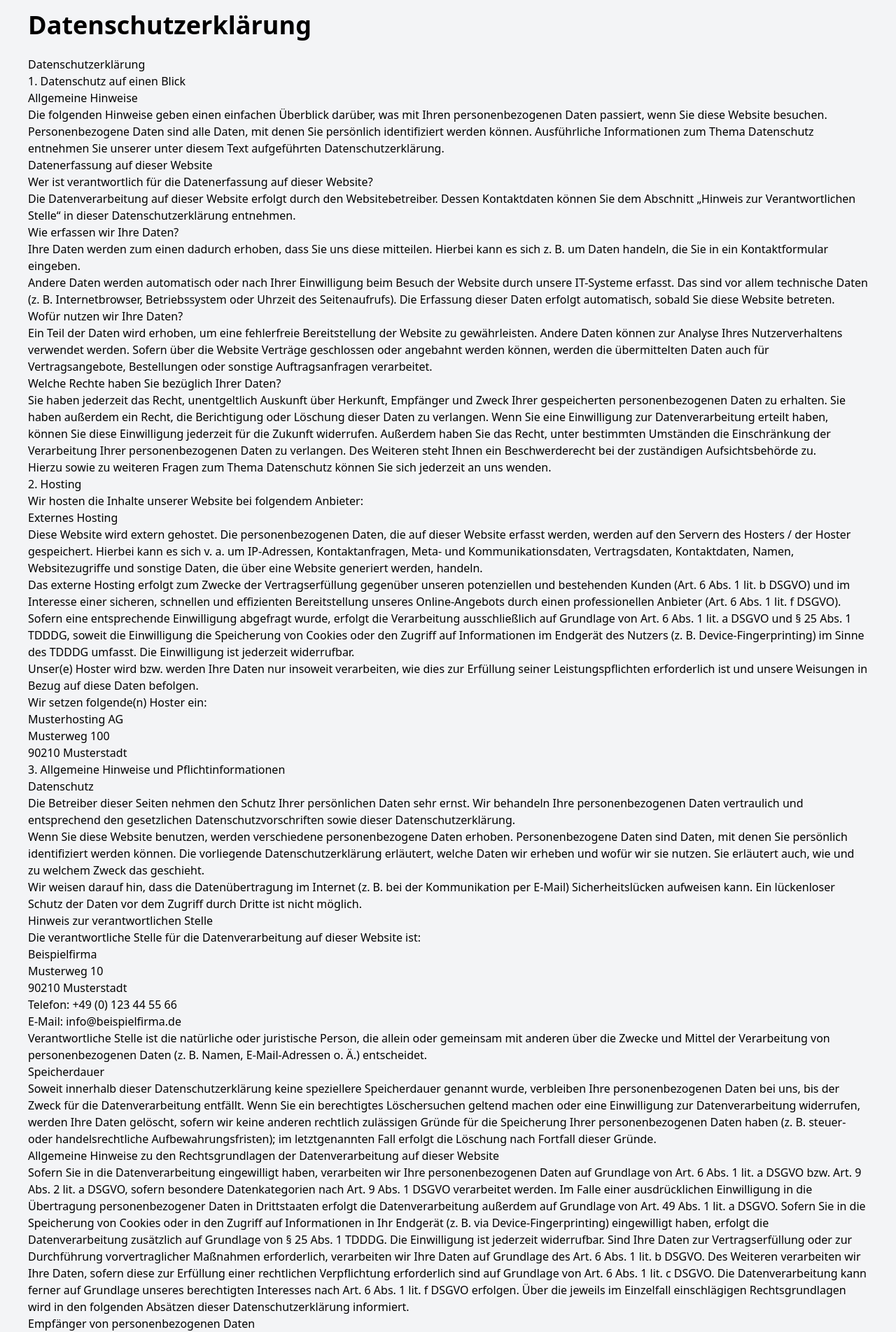
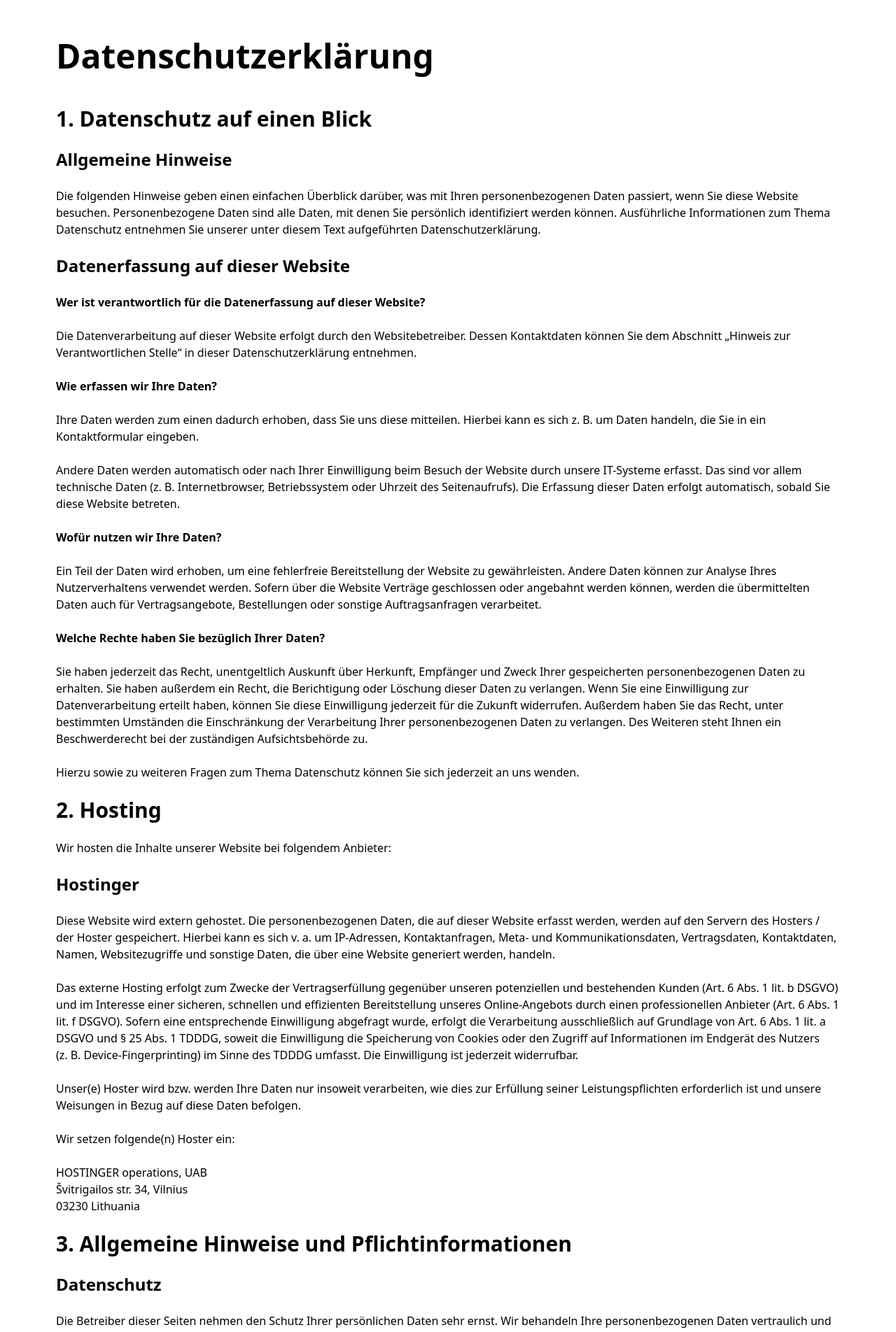
Before and after one commit to Harlequin8x/ConsultingWebsite, a React (Vite) app: page /dataprivacy in a window 1280 px wide. Shown: the part 300-2204 px from the top of the page at 70% size. Built offline with nearby package versions, Linux system fonts and the light colour scheme; a web font is replaced by a local one.

Commit message:
impressum and datapricavy formated

```diff
--- a/src/sections/HeroDataPrivacy.jsx
+++ b/src/sections/HeroDataPrivacy.jsx
@@ -2,41 +2,60 @@ const HeroDataPrivacy = () => {
   return (
     <section
       id="dataprivacy" // Die ID, auf die der Link verweist
-      className="w-full flex flex-col justify-start items-start min-h-screen p-10 bg-gray-100"
+      className="w-full flex flex-col justify-start items-start min-h-screen p-20"
     >
-      <h1 className="text-4xl font-bold mb-6">Datenschutzerklärung</h1>
-      <h1>Datenschutz&shy;erkl&auml;rung</h1>
-      <h2>1. Datenschutz auf einen Blick</h2>
-      <h3>Allgemeine Hinweise</h3>{' '}
+      <h1 className="text-5xl font-bold mb-6">Datenschutzerklärung</h1>
+      <br></br>
+
+      <h1 className="text-3xl font-bold">1. Datenschutz auf einen Blick</h1>
+      <br></br>
+      <h1 className="text-2xl font-bold">Allgemeine Hinweise</h1>
+      <br></br>
       <p>
         Die folgenden Hinweise geben einen einfachen &Uuml;berblick dar&uuml;ber, was mit Ihren personenbezogenen Daten passiert,
         wenn Sie diese Website besuchen. Personenbezogene Daten sind alle Daten, mit denen Sie pers&ouml;nlich identifiziert
         werden k&ouml;nnen. Ausf&uuml;hrliche Informationen zum Thema Datenschutz entnehmen Sie unserer unter diesem Text
         aufgef&uuml;hrten Datenschutzerkl&auml;rung.
       </p>
-      <h3>Datenerfassung auf dieser Website</h3> <h4>Wer ist verantwortlich f&uuml;r die Datenerfassung auf dieser Website?</h4>{' '}
+      <br></br>
+      <h1 className="text-2xl font-bold">Datenerfassung auf dieser Website</h1>
+      <br></br>
+      <h1 className="text-1xl font-bold">Wer ist verantwortlich f&uuml;r die Datenerfassung auf dieser Website?</h1>
+      <br></br>
+
       <p>
         Die Datenverarbeitung auf dieser Website erfolgt durch den Websitebetreiber. Dessen Kontaktdaten k&ouml;nnen Sie dem
         Abschnitt &bdquo;Hinweis zur Verantwortlichen Stelle&ldquo; in dieser Datenschutzerkl&auml;rung entnehmen.
       </p>{' '}
-      <h4>Wie erfassen wir Ihre Daten?</h4>{' '}
+      <br></br>
+      <h1 className="text-1xl font-bold">Wie erfassen wir Ihre Daten?</h1>
+      <br></br>
+
       <p>
         Ihre Daten werden zum einen dadurch erhoben, dass Sie uns diese mitteilen. Hierbei kann es sich z.&nbsp;B. um Daten
         handeln, die Sie in ein Kontaktformular eingeben.
       </p>{' '}
+      <br></br>
+
       <p>
         Andere Daten werden automatisch oder nach Ihrer Einwilligung beim Besuch der Website durch unsere IT-Systeme erfasst. Das
         sind vor allem technische Daten (z.&nbsp;B. Internetbrowser, Betriebssystem oder Uhrzeit des Seitenaufrufs). Die Erfassung
         dieser Daten erfolgt automatisch, sobald Sie diese Website betreten.
       </p>{' '}
-      <h4>Wof&uuml;r nutzen wir Ihre Daten?</h4>{' '}
+      <br></br>
+
+      <h1 className="text-1xl font-bold">Wof&uuml;r nutzen wir Ihre Daten?</h1>
+      <br></br>
       <p>
         Ein Teil der Daten wird erhoben, um eine fehlerfreie Bereitstellung der Website zu gew&auml;hrleisten. Andere Daten
         k&ouml;nnen zur Analyse Ihres Nutzerverhaltens verwendet werden. Sofern &uuml;ber die Website Vertr&auml;ge geschlossen
         oder angebahnt werden k&ouml;nnen, werden die &uuml;bermittelten Daten auch f&uuml;r Vertragsangebote, Bestellungen oder
         sonstige Auftragsanfragen verarbeitet.
       </p>{' '}
-      <h4>Welche Rechte haben Sie bez&uuml;glich Ihrer Daten?</h4>{' '}
+      <br></br>
+
+      <h1 className="text-1xl font-bold">Welche Rechte haben Sie bez&uuml;glich Ihrer Daten?</h1>
+      <br></br>
       <p>
         Sie haben jederzeit das Recht, unentgeltlich Auskunft &uuml;ber Herkunft, Empf&auml;nger und Zweck Ihrer gespeicherten
         personenbezogenen Daten zu erhalten. Sie haben au&szlig;erdem ein Recht, die Berichtigung oder L&ouml;schung dieser Daten
@@ -45,16 +64,25 @@ const HeroDataPrivacy = () => {
         Einschr&auml;nkung der Verarbeitung Ihrer personenbezogenen Daten zu verlangen. Des Weiteren steht Ihnen ein
         Beschwerderecht bei der zust&auml;ndigen Aufsichtsbeh&ouml;rde zu.
       </p>{' '}
+      <br></br>
       <p>Hierzu sowie zu weiteren Fragen zum Thema Datenschutz k&ouml;nnen Sie sich jederzeit an uns wenden.</p>
-      <h2>2. Hosting</h2>
+      <br></br>
+
+      <h1 className="text-3xl font-bold">2. Hosting</h1>
+      <br></br>
       <p>Wir hosten die Inhalte unserer Website bei folgendem Anbieter:</p>
-      <h3>Externes Hosting</h3>{' '}
+      <br></br>
+      <h1 className="text-2xl font-bold">Hostinger</h1>
+      <br></br>
+
       <p>
         Diese Website wird extern gehostet. Die personenbezogenen Daten, die auf dieser Website erfasst werden, werden auf den
         Servern des Hosters / der Hoster gespeichert. Hierbei kann es sich v.&nbsp;a. um IP-Adressen, Kontaktanfragen, Meta- und
         Kommunikationsdaten, Vertragsdaten, Kontaktdaten, Namen, Websitezugriffe und sonstige Daten, die &uuml;ber eine Website
         generiert werden, handeln.
       </p>{' '}
+      <br></br>
+
       <p>
         Das externe Hosting erfolgt zum Zwecke der Vertragserf&uuml;llung gegen&uuml;ber unseren potenziellen und bestehenden
         Kunden (Art. 6 Abs. 1 lit. b DSGVO) und im Interesse einer sicheren, schnellen und effizienten Bereitstellung unseres
@@ -63,37 +91,59 @@ const HeroDataPrivacy = () => {
         Abs. 1 TDDDG, soweit die Einwilligung die Speicherung von Cookies oder den Zugriff auf Informationen im Endger&auml;t des
         Nutzers (z.&nbsp;B. Device-Fingerprinting) im Sinne des TDDDG umfasst. Die Einwilligung ist jederzeit widerrufbar.
       </p>{' '}
+      <br></br>
+
       <p>
         Unser(e) Hoster wird bzw. werden Ihre Daten nur insoweit verarbeiten, wie dies zur Erf&uuml;llung seiner
         Leistungspflichten erforderlich ist und unsere Weisungen in Bezug auf diese Daten befolgen.
       </p>{' '}
+      <br></br>
+
       <p>Wir setzen folgende(n) Hoster ein:</p>
+      <br></br>
+
       <p>
-        Musterhosting AG
+        HOSTINGER operations, UAB
         <br />
-        Musterweg 100
+        Švitrigailos str. 34, Vilnius
         <br />
-        90210 Musterstadt
+        03230 Lithuania
       </p>
-      <h2>3. Allgemeine Hinweise und Pflicht&shy;informationen</h2>
-      <h3>Datenschutz</h3>{' '}
+      <br></br>
+
+      <h1 className="text-3xl font-bold">3. Allgemeine Hinweise und Pflicht&shy;informationen</h1>
+      <br></br>
+
+      <h1 className="text-2xl font-bold">Datenschutz</h1>
+      <br></br>
+
       <p>
         Die Betreiber dieser Seiten nehmen den Schutz Ihrer pers&ouml;nlichen Daten sehr ernst. Wir behandeln Ihre
         personenbezogenen Daten vertraulich und entsprechend den gesetzlichen Datenschutzvorschriften sowie dieser
         Datenschutzerkl&auml;rung.
       </p>{' '}
+      <br></br>
+
       <p>
         Wenn Sie diese Website benutzen, werden verschiedene personenbezogene Daten erhoben. Personenbezogene Daten sind Daten,
         mit denen Sie pers&ouml;nlich identifiziert werden k&ouml;nnen. Die vorliegende Datenschutzerkl&auml;rung erl&auml;utert,
         welche Daten wir erheben und wof&uuml;r wir sie nutzen. Sie erl&auml;utert auch, wie und zu welchem Zweck das geschieht.
       </p>{' '}
+      <br></br>
+
       <p>
         Wir weisen darauf hin, dass die Daten&uuml;bertragung im Internet (z.&nbsp;B. bei der Kommunikation per E-Mail)
         Sicherheitsl&uuml;cken aufweisen kann. Ein l&uuml;ckenloser Schutz der Daten vor dem Zugriff durch Dritte ist nicht
         m&ouml;glich.
       </p>
-      <h3>Hinweis zur verantwortlichen Stelle</h3>{' '}
+      <br></br>
+
+      <h1 className="text-2xl font-bold">Hinweis zur verantwortlichen Stelle</h1>
+      <br></br>
+
       <p>Die verantwortliche Stelle f&uuml;r die Datenverarbeitung auf dieser Website ist:</p>{' '}
+      <br></br>
+
       <p>
         Beispielfirma
         <br />
@@ -101,17 +151,25 @@ const HeroDataPrivacy = () => {
         <br />
         90210 Musterstadt
       </p>
+      <br></br>
+
       <p>
         Telefon: +49 (0) 123 44 55 66
         <br />
         E-Mail: info@beispielfirma.de
       </p>
+      <br></br>
+
       <p>
         Verantwortliche Stelle ist die nat&uuml;rliche oder juristische Person, die allein oder gemeinsam mit anderen &uuml;ber
         die Zwecke und Mittel der Verarbeitung von personenbezogenen Daten (z.&nbsp;B. Namen, E-Mail-Adressen o. &Auml;.)
         entscheidet.
       </p>
-      <h3>Speicherdauer</h3>{' '}
+      <br></br>
+
+      <h1 className="text-2xl font-bold">Speicherdauer</h1>
+      <br></br>
+
       <p>
         Soweit innerhalb dieser Datenschutzerkl&auml;rung keine speziellere Speicherdauer genannt wurde, verbleiben Ihre
         personenbezogenen Daten bei uns, bis der Zweck f&uuml;r die Datenverarbeitung entf&auml;llt. Wenn Sie ein berechtigtes
@@ -120,7 +178,11 @@ const HeroDataPrivacy = () => {
         personenbezogenen Daten haben (z.&nbsp;B. steuer- oder handelsrechtliche Aufbewahrungsfristen); im letztgenannten Fall
         erfolgt die L&ouml;schung nach Fortfall dieser Gr&uuml;nde.
       </p>
-      <h3>Allgemeine Hinweise zu den Rechtsgrundlagen der Datenverarbeitung auf dieser Website</h3>{' '}
+      <br></br>
+
+      <h1 className="text-2xl font-bold">Allgemeine Hinweise zu den Rechtsgrundlagen der Datenverarbeitung auf dieser Website</h1>
+      <br></br>
+
       <p>
         Sofern Sie in die Datenverarbeitung eingewilligt haben, verarbeiten wir Ihre personenbezogenen Daten auf Grundlage von
         Art. 6 Abs. 1 lit. a DSGVO bzw. Art. 9 Abs. 2 lit. a DSGVO, sofern besondere Datenkategorien nach Art. 9 Abs. 1 DSGVO
@@ -135,7 +197,11 @@ const HeroDataPrivacy = () => {
         Interesses nach Art. 6 Abs. 1 lit. f DSGVO erfolgen. &Uuml;ber die jeweils im Einzelfall einschl&auml;gigen
         Rechtsgrundlagen wird in den folgenden Abs&auml;tzen dieser Datenschutzerkl&auml;rung informiert.
       </p>
-      <h3>Empfänger von personenbezogenen Daten</h3>{' '}
+      <br></br>
+
+      <h1 className="text-2xl font-bold">Empfänger von personenbezogenen Daten</h1>
+      <br></br>
+
       <p>
         Im Rahmen unserer Gesch&auml;ftst&auml;tigkeit arbeiten wir mit verschiedenen externen Stellen zusammen. Dabei ist
         teilweise auch eine &Uuml;bermittlung von personenbezogenen Daten an diese externen Stellen erforderlich. Wir geben
@@ -146,13 +212,21 @@ const HeroDataPrivacy = () => {
         Grundlage eines g&uuml;ltigen Vertrags &uuml;ber Auftragsverarbeitung weiter. Im Falle einer gemeinsamen Verarbeitung wird
         ein Vertrag &uuml;ber gemeinsame Verarbeitung geschlossen.
       </p>
-      <h3>Widerruf Ihrer Einwilligung zur Datenverarbeitung</h3>{' '}
+      <br></br>
+
+      <h1 className="text-2xl font-bold">Widerruf Ihrer Einwilligung zur Datenverarbeitung</h1>
+      <br></br>
+
       <p>
         Viele Datenverarbeitungsvorg&auml;nge sind nur mit Ihrer ausdr&uuml;cklichen Einwilligung m&ouml;glich. Sie k&ouml;nnen
         eine bereits erteilte Einwilligung jederzeit widerrufen. Die Rechtm&auml;&szlig;igkeit der bis zum Widerruf erfolgten
         Datenverarbeitung bleibt vom Widerruf unber&uuml;hrt.
       </p>
-      <h3>Widerspruchsrecht gegen die Datenerhebung in besonderen F&auml;llen sowie gegen Direktwerbung (Art. 21 DSGVO)</h3>{' '}
+      <br></br>
+
+      <h1 className="text-2xl font-bold">Widerspruchsrecht gegen die Datenerhebung in besonderen F&auml;llen sowie gegen Direktwerbung (Art. 21 DSGVO)</h1>
+      <br></br>
+
       <p>
         WENN DIE DATENVERARBEITUNG AUF GRUNDLAGE VON ART. 6 ABS. 1 LIT. E ODER F DSGVO ERFOLGT, HABEN SIE JEDERZEIT DAS RECHT, AUS
         GR&Uuml;NDEN, DIE SICH AUS IHRER BESONDEREN SITUATION ERGEBEN, GEGEN DIE VERARBEITUNG IHRER PERSONENBEZOGENEN DATEN
@@ -163,6 +237,8 @@ const HeroDataPrivacy = () => {
         &Uuml;BERWIEGEN ODER DIE VERARBEITUNG DIENT DER GELTENDMACHUNG, AUS&Uuml;BUNG ODER VERTEIDIGUNG VON RECHTSANSPR&Uuml;CHEN
         (WIDERSPRUCH NACH ART. 21 ABS. 1 DSGVO).
       </p>{' '}
+      <br></br>
+
       <p>
         WERDEN IHRE PERSONENBEZOGENEN DATEN VERARBEITET, UM DIREKTWERBUNG ZU BETREIBEN, SO HABEN SIE DAS RECHT, JEDERZEIT
         WIDERSPRUCH GEGEN DIE VERARBEITUNG SIE BETREFFENDER PERSONENBEZOGENER DATEN ZUM ZWECKE DERARTIGER WERBUNG EINZULEGEN; DIES
@@ -170,33 +246,51 @@ const HeroDataPrivacy = () => {
         IHRE PERSONENBEZOGENEN DATEN ANSCHLIESSEND NICHT MEHR ZUM ZWECKE DER DIREKTWERBUNG VERWENDET (WIDERSPRUCH NACH ART. 21
         ABS. 2 DSGVO).
       </p>
-      <h3>Beschwerde&shy;recht bei der zust&auml;ndigen Aufsichts&shy;beh&ouml;rde</h3>{' '}
+      <br></br>
+
+      <h1 className="text-2xl font-bold">Beschwerde&shy;recht bei der zust&auml;ndigen Aufsichts&shy;beh&ouml;rde</h1>
+      <br></br>
+
       <p>
         Im Falle von Verst&ouml;&szlig;en gegen die DSGVO steht den Betroffenen ein Beschwerderecht bei einer
         Aufsichtsbeh&ouml;rde, insbesondere in dem Mitgliedstaat ihres gew&ouml;hnlichen Aufenthalts, ihres Arbeitsplatzes oder
         des Orts des mutma&szlig;lichen Versto&szlig;es zu. Das Beschwerderecht besteht unbeschadet anderweitiger
         verwaltungsrechtlicher oder gerichtlicher Rechtsbehelfe.
       </p>
-      <h3>Recht auf Daten&shy;&uuml;bertrag&shy;barkeit</h3>{' '}
+      <br></br>
+
+      <h1 className="text-2xl font-bold">Recht auf Daten&shy;&uuml;bertrag&shy;barkeit</h1>
+      <br></br>
+
       <p>
         Sie haben das Recht, Daten, die wir auf Grundlage Ihrer Einwilligung oder in Erf&uuml;llung eines Vertrags automatisiert
         verarbeiten, an sich oder an einen Dritten in einem g&auml;ngigen, maschinenlesbaren Format aush&auml;ndigen zu lassen.
         Sofern Sie die direkte &Uuml;bertragung der Daten an einen anderen Verantwortlichen verlangen, erfolgt dies nur, soweit es
         technisch machbar ist.
       </p>
-      <h3>Auskunft, Berichtigung und L&ouml;schung</h3>{' '}
+      <br></br>
+
+      <h1 className="text-2xl font-bold">Auskunft, Berichtigung und L&ouml;schung</h1>
+      <br></br>
+
       <p>
         Sie haben im Rahmen der geltenden gesetzlichen Bestimmungen jederzeit das Recht auf unentgeltliche Auskunft &uuml;ber Ihre
         gespeicherten personenbezogenen Daten, deren Herkunft und Empf&auml;nger und den Zweck der Datenverarbeitung und ggf. ein
         Recht auf Berichtigung oder L&ouml;schung dieser Daten. Hierzu sowie zu weiteren Fragen zum Thema personenbezogene Daten
         k&ouml;nnen Sie sich jederzeit an uns wenden.
       </p>
-      <h3>Recht auf Einschr&auml;nkung der Verarbeitung</h3>{' '}
+      <br></br>
+
+      <h1 className="text-2xl font-bold">Recht auf Einschr&auml;nkung der Verarbeitung</h1>
+      <br></br>
+
       <p>
         Sie haben das Recht, die Einschr&auml;nkung der Verarbeitung Ihrer personenbezogenen Daten zu verlangen. Hierzu
         k&ouml;nnen Sie sich jederzeit an uns wenden. Das Recht auf Einschr&auml;nkung der Verarbeitung besteht in folgenden
         F&auml;llen:
       </p>{' '}
+      <br></br>
+
       <ul>
         {' '}
         <li>
@@ -219,6 +313,8 @@ const HeroDataPrivacy = () => {
           Einschr&auml;nkung der Verarbeitung Ihrer personenbezogenen Daten zu verlangen.
         </li>{' '}
       </ul>{' '}
+      <br></br>
+
       <p>
         Wenn Sie die Verarbeitung Ihrer personenbezogenen Daten eingeschr&auml;nkt haben, d&uuml;rfen diese Daten &ndash; von
         ihrer Speicherung abgesehen &ndash; nur mit Ihrer Einwilligung oder zur Geltendmachung, Aus&uuml;bung oder Verteidigung
@@ -226,19 +322,31 @@ const HeroDataPrivacy = () => {
         Gr&uuml;nden eines wichtigen &ouml;ffentlichen Interesses der Europ&auml;ischen Union oder eines Mitgliedstaats
         verarbeitet werden.
       </p>
-      <h3>SSL- bzw. TLS-Verschl&uuml;sselung</h3>{' '}
+      <br></br>
+
+      <h1 className="text-2xl font-bold">SSL- bzw. TLS-Verschl&uuml;sselung</h1>
+      <br></br>
+
       <p>
         Diese Seite nutzt aus Sicherheitsgr&uuml;nden und zum Schutz der &Uuml;bertragung vertraulicher Inhalte, wie zum Beispiel
         Bestellungen oder Anfragen, die Sie an uns als Seitenbetreiber senden, eine SSL- bzw. TLS-Verschl&uuml;sselung. Eine
         verschl&uuml;sselte Verbindung erkennen Sie daran, dass die Adresszeile des Browsers von &bdquo;http://&ldquo; auf
         &bdquo;https://&ldquo; wechselt und an dem Schloss-Symbol in Ihrer Browserzeile.
       </p>{' '}
+      <br></br>
+
       <p>
         Wenn die SSL- bzw. TLS-Verschl&uuml;sselung aktiviert ist, k&ouml;nnen die Daten, die Sie an uns &uuml;bermitteln, nicht
         von Dritten mitgelesen werden.
       </p>
-      <h2>4. Datenerfassung auf dieser Website</h2>
-      <h3>Cookies</h3>{' '}
+      <br></br>
+
+      <h1 className="text-3xl font-bold">4. Datenerfassung auf dieser Website</h1>
+      <br></br>
+
+      <h1 className="text-2xl font-bold">Cookies</h1>
+      <br></br>
+
       <p>
         Unsere Internetseiten verwenden so genannte &bdquo;Cookies&ldquo;. Cookies sind kleine Datenpakete und richten auf Ihrem
         Endger&auml;t keinen Schaden an. Sie werden entweder vor&uuml;bergehend f&uuml;r die Dauer einer Sitzung (Session-Cookies)
@@ -246,16 +354,22 @@ const HeroDataPrivacy = () => {
         automatisch gel&ouml;scht. Permanente Cookies bleiben auf Ihrem Endger&auml;t gespeichert, bis Sie diese selbst
         l&ouml;schen oder eine automatische L&ouml;schung durch Ihren Webbrowser erfolgt.
       </p>{' '}
+      <br></br>
+
       <p>
         Cookies k&ouml;nnen von uns (First-Party-Cookies) oder von Drittunternehmen stammen (sog. Third-Party-Cookies).
         Third-Party-Cookies erm&ouml;glichen die Einbindung bestimmter Dienstleistungen von Drittunternehmen innerhalb von
         Webseiten (z.&nbsp;B. Cookies zur Abwicklung von Zahlungsdienstleistungen).
       </p>{' '}
+
+      <br></br>
       <p>
         Cookies haben verschiedene Funktionen. Zahlreiche Cookies sind technisch notwendig, da bestimmte Webseitenfunktionen ohne
         diese nicht funktionieren w&uuml;rden (z.&nbsp;B. die Warenkorbfunktion oder die Anzeige von Videos). Andere Cookies
         k&ouml;nnen zur Auswertung des Nutzerverhaltens oder zu Werbezwecken verwendet werden.
       </p>{' '}
+      <br></br>
+
       <p>
         Cookies, die zur Durchf&uuml;hrung des elektronischen Kommunikationsvorgangs, zur Bereitstellung bestimmter, von Ihnen
         erw&uuml;nschter Funktionen (z.&nbsp;B. f&uuml;r die Warenkorbfunktion) oder zur Optimierung der Website (z.&nbsp;B.
@@ -266,22 +380,32 @@ const HeroDataPrivacy = () => {
         wurde, erfolgt die Verarbeitung ausschlie&szlig;lich auf Grundlage dieser Einwilligung (Art. 6 Abs. 1 lit. a DSGVO und
         &sect; 25 Abs. 1 TDDDG); die Einwilligung ist jederzeit widerrufbar.
       </p>{' '}
+      <br></br>
+
       <p>
         Sie k&ouml;nnen Ihren Browser so einstellen, dass Sie &uuml;ber das Setzen von Cookies informiert werden und Cookies nur
         im Einzelfall erlauben, die Annahme von Cookies f&uuml;r bestimmte F&auml;lle oder generell ausschlie&szlig;en sowie das
         automatische L&ouml;schen der Cookies beim Schlie&szlig;en des Browsers aktivieren. Bei der Deaktivierung von Cookies kann
         die Funktionalit&auml;t dieser Website eingeschr&auml;nkt sein.
       </p>{' '}
+      <br></br>
+
       <p>
         Welche Cookies und Dienste auf dieser Website eingesetzt werden, k&ouml;nnen Sie dieser Datenschutzerkl&auml;rung
         entnehmen.
       </p>
-      <h3>Kontaktformular</h3>{' '}
+      <br></br>
+
+      <h1 className="text-2xl font-bold">Kontaktformular</h1>
+      <br></br>
+
       <p>
         Wenn Sie uns per Kontaktformular Anfragen zukommen lassen, werden Ihre Angaben aus dem Anfrageformular inklusive der von
         Ihnen dort angegebenen Kontaktdaten zwecks Bearbeitung der Anfrage und f&uuml;r den Fall von Anschlussfragen bei uns
         gespeichert. Diese Daten geben wir nicht ohne Ihre Einwilligung weiter.
       </p>{' '}
+      <br></br>
+
       <p>
         Die Verarbeitung dieser Daten erfolgt auf Grundlage von Art. 6 Abs. 1 lit. b DSGVO, sofern Ihre Anfrage mit der
         Erf&uuml;llung eines Vertrags zusammenh&auml;ngt oder zur Durchf&uuml;hrung vorvertraglicher Ma&szlig;nahmen erforderlich
@@ -289,18 +413,26 @@ const HeroDataPrivacy = () => {
         Bearbeitung der an uns gerichteten Anfragen (Art. 6 Abs. 1 lit. f DSGVO) oder auf Ihrer Einwilligung (Art. 6 Abs. 1 lit. a
         DSGVO) sofern diese abgefragt wurde; die Einwilligung ist jederzeit widerrufbar.
       </p>{' '}
+      <br></br>
+
       <p>
         Die von Ihnen im Kontaktformular eingegebenen Daten verbleiben bei uns, bis Sie uns zur L&ouml;schung auffordern, Ihre
         Einwilligung zur Speicherung widerrufen oder der Zweck f&uuml;r die Datenspeicherung entf&auml;llt (z.&nbsp;B. nach
         abgeschlossener Bearbeitung Ihrer Anfrage). Zwingende gesetzliche Bestimmungen &ndash; insbesondere Aufbewahrungsfristen
         &ndash; bleiben unber&uuml;hrt.
       </p>
-      <h3>Anfrage per E-Mail, Telefon oder Telefax</h3>{' '}
+      <br></br>
+
+      <h1 className="text-2xl font-bold">Anfrage per E-Mail oder Telefon</h1>
+      <br></br>
+
       <p>
-        Wenn Sie uns per E-Mail, Telefon oder Telefax kontaktieren, wird Ihre Anfrage inklusive aller daraus hervorgehenden
+        Wenn Sie uns per E-Mail oder Telefon kontaktieren, wird Ihre Anfrage inklusive aller daraus hervorgehenden
         personenbezogenen Daten (Name, Anfrage) zum Zwecke der Bearbeitung Ihres Anliegens bei uns gespeichert und verarbeitet.
         Diese Daten geben wir nicht ohne Ihre Einwilligung weiter.
       </p>{' '}
+      <br></br>
+
       <p>
         Die Verarbeitung dieser Daten erfolgt auf Grundlage von Art. 6 Abs. 1 lit. b DSGVO, sofern Ihre Anfrage mit der
         Erf&uuml;llung eines Vertrags zusammenh&auml;ngt oder zur Durchf&uuml;hrung vorvertraglicher Ma&szlig;nahmen erforderlich
@@ -308,14 +440,22 @@ const HeroDataPrivacy = () => {
         Bearbeitung der an uns gerichteten Anfragen (Art. 6 Abs. 1 lit. f DSGVO) oder auf Ihrer Einwilligung (Art. 6 Abs. 1 lit. a
         DSGVO) sofern diese abgefragt wurde; die Einwilligung ist jederzeit widerrufbar.
       </p>{' '}
+      <br></br>
+
       <p>
         Die von Ihnen an uns per Kontaktanfragen &uuml;bersandten Daten verbleiben bei uns, bis Sie uns zur L&ouml;schung
         auffordern, Ihre Einwilligung zur Speicherung widerrufen oder der Zweck f&uuml;r die Datenspeicherung entf&auml;llt
         (z.&nbsp;B. nach abgeschlossener Bearbeitung Ihres Anliegens). Zwingende gesetzliche Bestimmungen &ndash; insbesondere
         gesetzliche Aufbewahrungsfristen &ndash; bleiben unber&uuml;hrt.
       </p>
-      <h2>5. Plugins und Tools</h2>
-      <h3>Google Fonts (lokales Hosting)</h3>{' '}
+      <br></br>
+
+      <h1 className="text-3xl font-bold">5. Plugins und Tools</h1>
+      <br></br>
+
+      <h1 className="text-1xl font-bold">Google Fonts (lokales Hosting)</h1>
+      <br></br>
+
       <p>
         Diese Seite nutzt zur einheitlichen Darstellung von Schriftarten so genannte Google Fonts, die von Google bereitgestellt
         werden. Die Google Fonts sind lokal installiert. Eine Verbindung zu Servern von Google findet dabei nicht statt.
@@ -339,6 +479,8 @@ const HeroDataPrivacy = () => {
         </a>
         .
       </p>
+      <br></br>
+
       <p>
         Quelle: <a href="https://www.e-recht24.de">https://www.e-recht24.de</a>
       </p>
```
Also changed, not shown: src/sections/HeroImpressum.jsx (+9 -9 lines).
